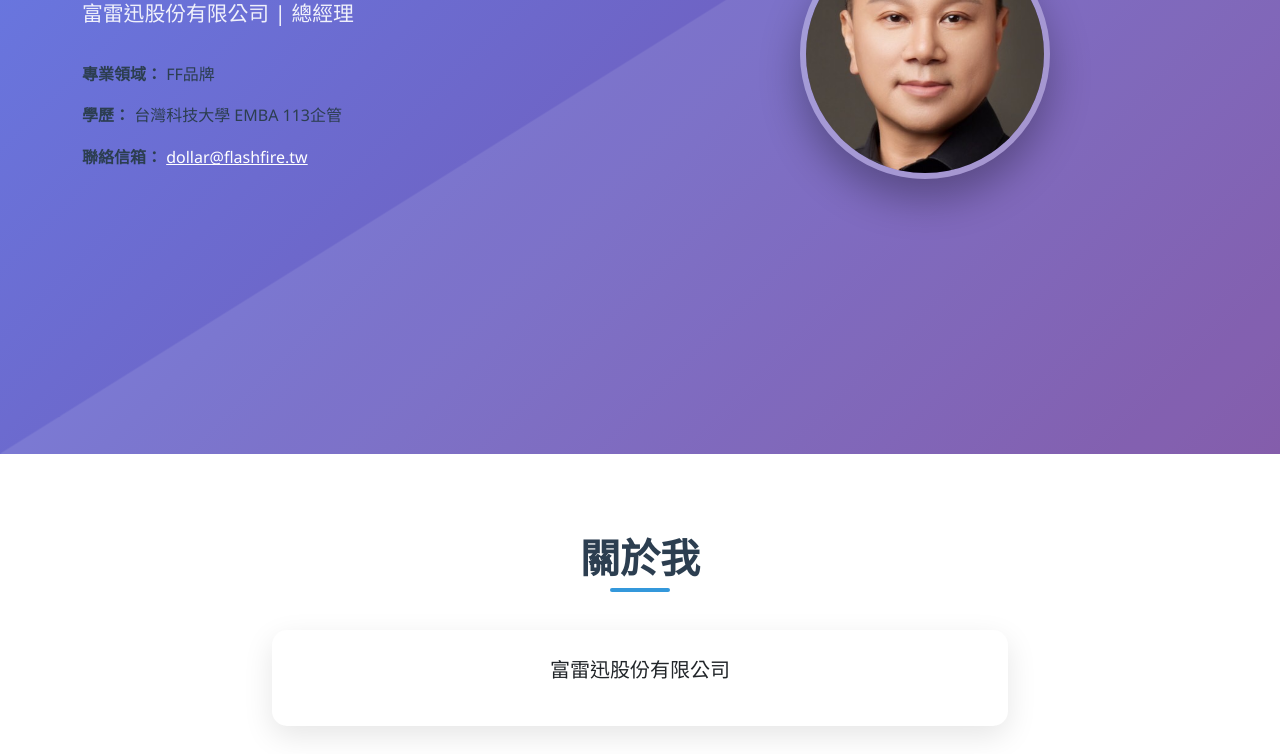
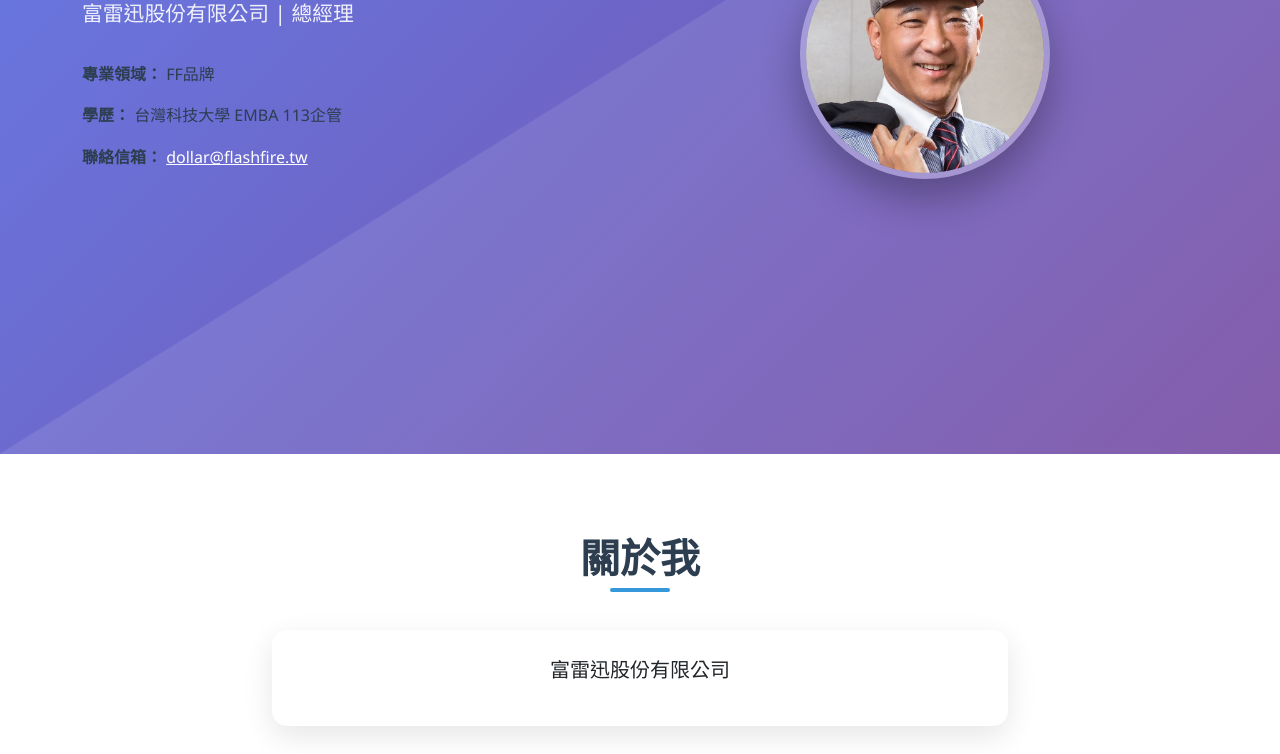
Before and after one commit to dollars2343/dollars2343.github.io, a plain HTML site: page index.html in a window 1280 px wide. Shown: the part 346-1100 px from the top of the page. Drawn offline with nearby package versions, Linux system fonts and the light colour scheme.

Commit message:
Update index.html

```diff
--- a/index.html
+++ b/index.html
@@ -59,7 +59,7 @@
                     </div>
                 </div>
                 <div class="col-lg-6 text-center fade-in">
-                    <img src="pic/M11308921.jpg" alt="Dr. Pin Luarn" class="profile-img">
+                    <img src="pic/mypic.jpg" alt="Dr. Pin Luarn" class="profile-img">
                 </div>
             </div>
         </div>
```
